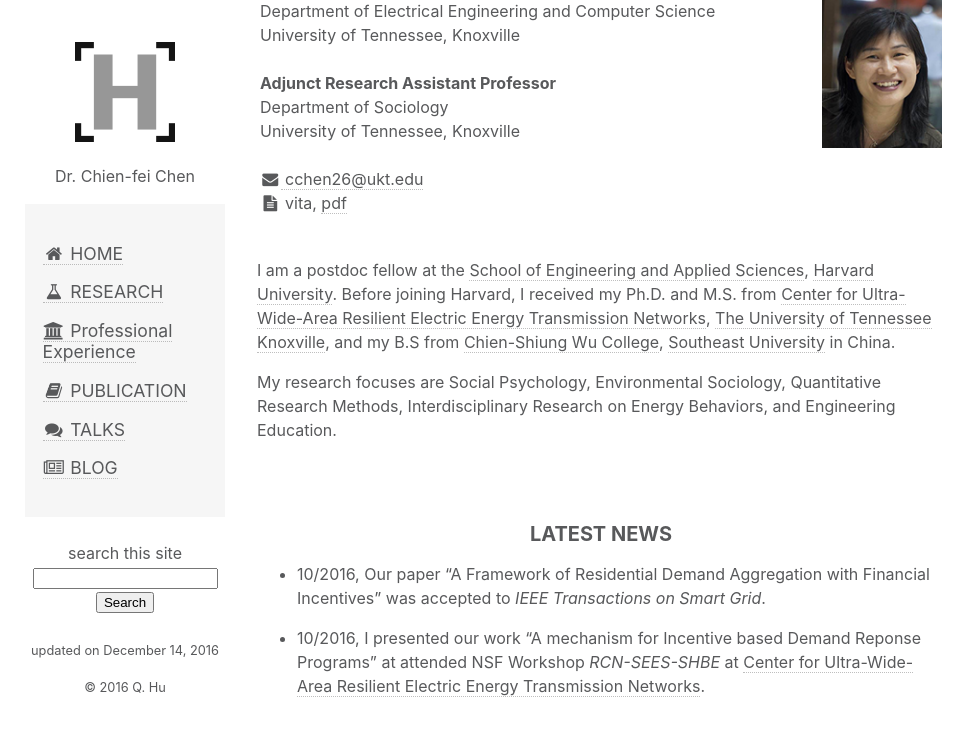
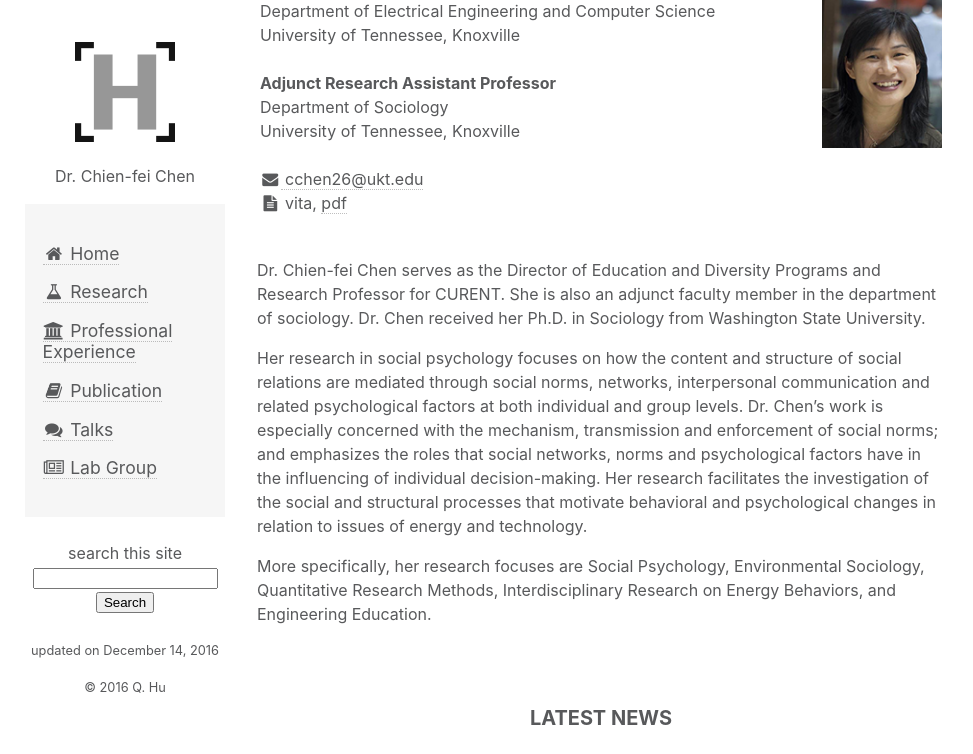
Before and after one commit to chien-fei-chen/chien-fei-chen.github.io, a Jekyll site: the page built from index.md, in a window 1280 px wide and 900 px high, scrolled down 198 px, cut to the strip 0-754 px from the top of the window. Shown: the whole strip, without its empty margins (135-1108 px from the left). Built offline with Jekyll 4.4.1, drawn with Linux system fonts in a browser that asks for light colours; nearby versions of some CDN libraries.

Commit message:
Content Fix

```diff
--- a/_includes/header.html
+++ b/_includes/header.html
@@ -18,12 +18,12 @@
         </div>
         <!-- Nav -->
         <div id="nav">
-            <p><a href="/index.html"><i class="fa fa-home fa-fw"></i>&nbsp;HOME</a></p>
-            <p><a href="/research.html"><i class="fa fa-flask fa-fw"></i>&nbsp;RESEARCH</a></p>
+            <p><a href="/index.html"><i class="fa fa-home fa-fw"></i>&nbsp;Home</a></p>
+            <p><a href="/research.html"><i class="fa fa-flask fa-fw"></i>&nbsp;Research</a></p>
             <p><a href="/professionalexperience.html"><i class="fa fa-institution fa-fw"></i>&nbsp;Professional Experience</a></p>
-            <p><a href="/publication.html"><i class="fa fa-book fa-fw"></i>&nbsp;PUBLICATION</a></p>
-            <p><a href="/talks.html"><i class="fa fa-comments fa-fw"></i>&nbsp;TALKS</a></p>
-            <p><a href="https://hh428.wordpress.com"><i class="fa fa-newspaper-o fa-fw"></i>&nbsp;BLOG</a></p>
+            <p><a href="/publication.html"><i class="fa fa-book fa-fw"></i>&nbsp;Publication</a></p>
+            <p><a href="/talks.html"><i class="fa fa-comments fa-fw"></i>&nbsp;Talks</a></p>
+            <p><a href="/lab.html"><i class="fa fa-newspaper-o fa-fw"></i>&nbsp;Lab Group</a></p>
         </div>
         <br> search this site
         <form method=GET action="http://www.google.com/search">
--- a/index.md
+++ b/index.md
@@ -28,16 +28,20 @@ title: Home
 </table>
 
 <br />
-I am a postdoc fellow at the [School of Engineering and Applied Sciences](http://www.seas.harvard.edu/), [Harvard University](http://www.harvard.edu). Before joining Harvard, I received my Ph.D. and M.S. from [Center for Ultra-Wide-Area Resilient Electric Energy Transmission Networks](http://curent.utk.edu), [The University of Tennessee Knoxville](http://www.utk.edu), and my B.S from [Chien-Shiung Wu College](https://en.wikipedia.org/wiki/Chien-Shiung Wu College), [Southeast University](http://www.seu.edu.cn/english/main.htm) in China.
+Dr. Chien-fei Chen serves as the Director of Education and Diversity Programs and Research Professor for CURENT. She is also an adjunct faculty member
+in the department of sociology. Dr. Chen received her Ph.D. in Sociology from Washington State University.
 
-My research focuses are Social Psychology, Environmental Sociology, Quantitative Research Methods, Interdisciplinary Research on Energy Behaviors, and Engineering Education.
+Her research in social psychology focuses on how the content and structure of social relations are mediated through social norms, networks, interpersonal
+communication and related psychological factors at both individual and group levels. Dr. Chen’s work is especially concerned with the mechanism, transmission
+and enforcement of social norms; and emphasizes the roles that social networks, norms and psychological factors have in the influencing of individual
+decision-making. Her research facilitates the investigation of the social and structural processes that motivate behavioral and psychological changes
+in relation to issues of energy and technology.
+
+More specifically, her research focuses are Social Psychology, Environmental Sociology, Quantitative Research Methods, Interdisciplinary Research on Energy
+ Behaviors, and Engineering Education.
 
 <br />
 <br />
 
 {:.center}
 ### LATEST NEWS ###
-
-+ 10/2016, Our paper "A Framework of Residential Demand Aggregation with Financial Incentives" was accepted to *IEEE Transactions on Smart Grid*.
-
-+ 10/2016, I presented our work "A mechanism for Incentive based Demand Reponse Programs" at attended NSF Workshop *RCN-SEES-SHBE* at [Center for Ultra-Wide-Area Resilient Electric Energy Transmission Networks](http://curent.utk.edu).
```
Also changed, not shown: lab.md (added, +5 -0 lines), professionalexperience.md (+1 -1 lines), talks.md (+0 -62 lines).
